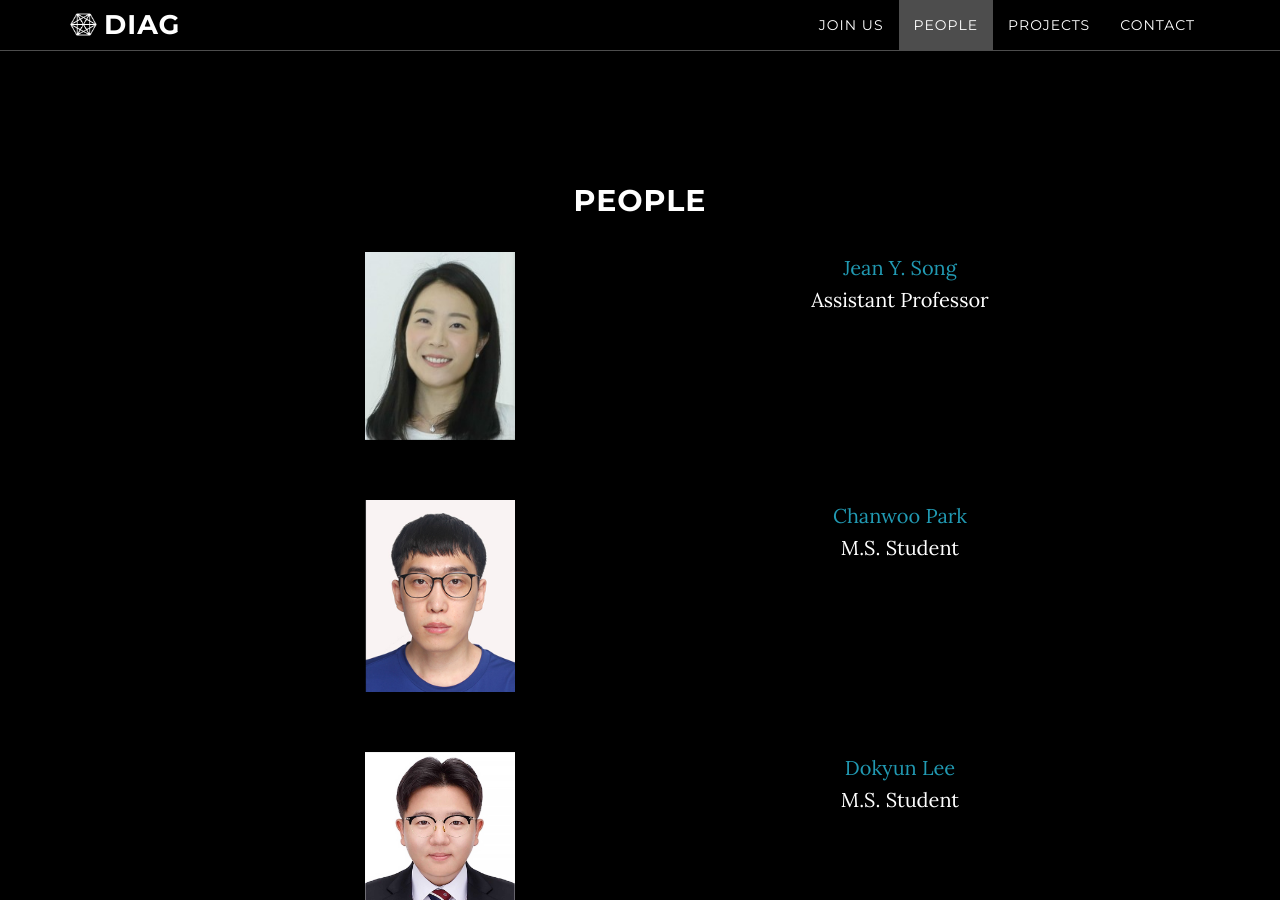
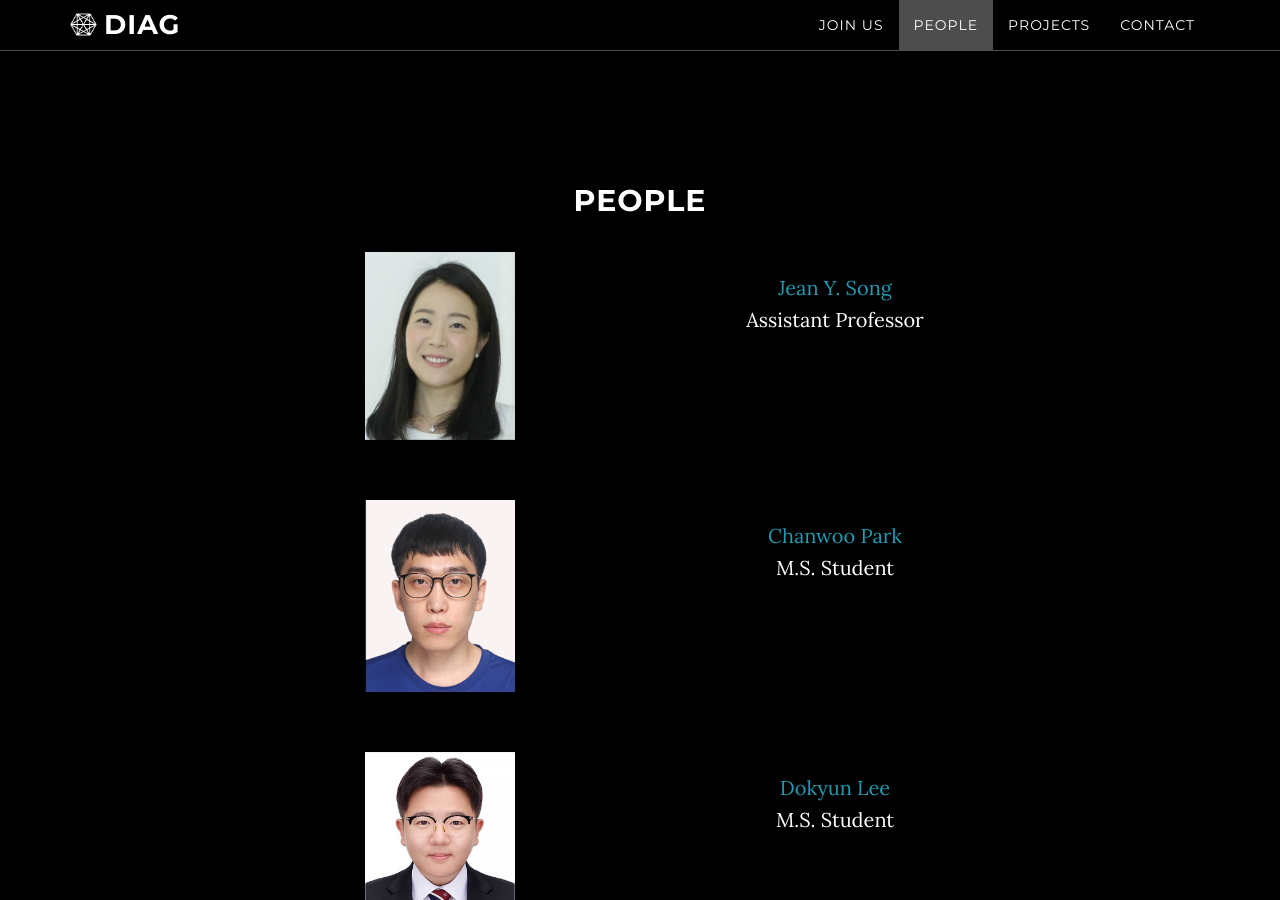
Before and after one commit to raflereak/diag-dgist.github.io, a Jekyll site: the page built from index.html, in a window 1280 px wide and 900 px high, scrolled down 1411 px. Built offline with Jekyll 4.4.1, drawn with Linux system fonts in a browser that asks for light colours.

Commit message:
changed profile layout in people section

```diff
--- a/_includes/people.html
+++ b/_includes/people.html
@@ -4,10 +4,11 @@
             <div class="col-lg-8 col-lg-offset-2">
                 <h2>People</h2>
                 <div class="row">
-                  <div class="col-md-8">
+                  <div class="col-md-6">
                     <img src="/img/JeanSong_profile2021.png" alt="Jean's profile photo with her face" width="150" style="float:left; margin-left: 100px;">
                   </div>
-                  <div class="col-md-4">
+                  <div class="col-md-6" style="float:left">
+                    <br>
                     <p><a href="https://jyskwon.github.io/">Jean Y. Song</a><br>
                       Assistant Professor</p>
                   </div>
@@ -15,10 +16,11 @@
                 <br><br><br>
 
                 <div class="row">
-                  <div class="col-md-8">
+                  <div class="col-md-6">
                     <img src="/img/chanwoo_profile_picture.jpg" alt="Chanwoo's profile photo with his face" width="150" style="float:left; margin-left: 100px;">
                   </div>
-                  <div class="col-md-4">
+                  <div class="col-md-6" style="float:left">
+                    <br>
                     <p><a href="">Chanwoo Park</a><br>
                       M.S. Student</p>
                   </div>
@@ -26,10 +28,11 @@
                 <br><br><br>
 
                 <div class="row">
-                  <div class="col-md-8">
+                  <div class="col-md-6">
                     <img src="/img/dokyun_profile_picture.png" alt="Dokyun's profile photo with his face" width="150" style="float:left; margin-left: 100px;">
                   </div>
-                  <div class="col-md-4">
+                  <div class="col-md-6" style="float:left">
+                    <br>
                     <p><a href="">Dokyun Lee</a><br>
                       M.S. Student</p>
                   </div>
@@ -37,10 +40,11 @@
                 <br><br><br>
 
                 <div class="row">
-                  <div class="col-md-8">
+                  <div class="col-md-6">
                     <img src="/img/yeonsun_profile_picture.jpg" alt="Dokyun's profile photo with his face" width="150" style="float:left; margin-left: 100px;">
                   </div>
-                  <div class="col-md-4">
+                  <div class="col-md-6" style="float:left">
+                    <br>
                     <p><a href="">Yeonsun Yang</a><br>
                       M.S. Student</p>
                   </div>
```
